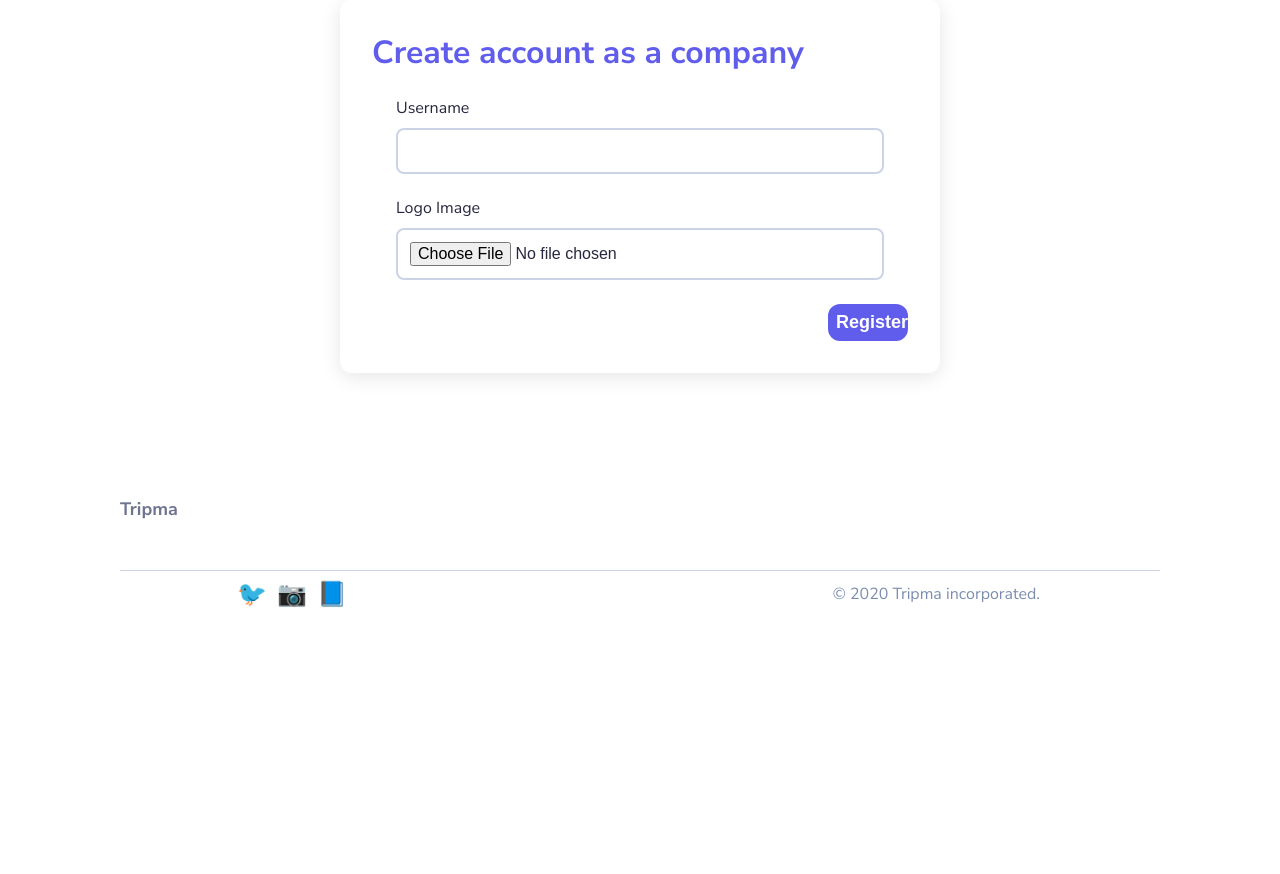
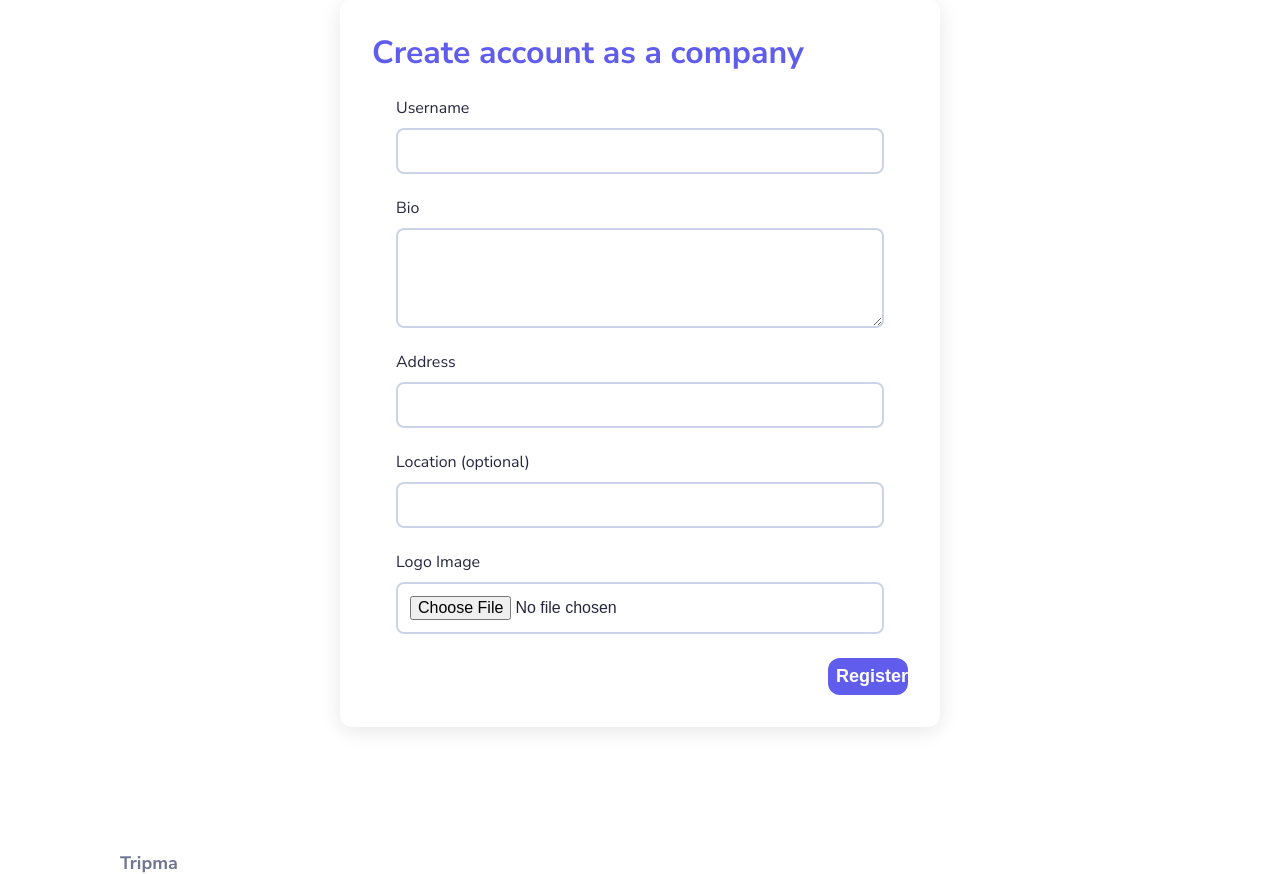
Before and after one commit to thomasahdy/Flight-Booking-Website, a PHP site: page /frontend/pages/company-pages/signup-company.php in a window 1280 px wide. Shown: the part 175-1049 px from the top of the page. Before the commit the page ends 782 px from the top, so only its background shows below. Run offline with PHP 8.4, Linux system fonts and the light colour scheme.

Commit message:
update signup pages

```diff
--- a/frontend/pages/company-pages/signup-company.php
+++ b/frontend/pages/company-pages/signup-company.php
@@ -18,6 +18,19 @@
         <label>Username</label>
         <input type="text" name="username" required>
     </div>
+    <div class="form-group">
+        <label>Bio</label>
+        <textarea name="bio" rows="3" required></textarea>
+    </div>
+    <div class="form-group">
+        <label>Address</label>
+        <input type="text" name="address" required>
+    </div>
+       <div class="form-group">
+        <label>Location (optional)</label>
+        <input type="text" name="location">
+    </div>
+
 
     <div class="form-group">
         <label>Logo Image</label>
--- a/frontend/pages/user-pages/signup-user.php
+++ b/frontend/pages/user-pages/signup-user.php
@@ -15,7 +15,8 @@ require_once('../../includes/header.php');
 </head>
 <body>
     <main>
-    <form class="form-container" method="POST" enctype="multipart/form-data">
+    <form class="form-container" enctype="multipart/form-data"
+      onsubmit="submitPassengerForm(event)">
         <h1 class="form-header">Create account as a user</h1>
         <div class="form-group">
             <div>
@@ -33,6 +34,8 @@ require_once('../../includes/header.php');
         </div>
     </form>
 </main>
+<script src="../../js/signup-user.js"></script>
+
 
 </body>
 </html>
```
